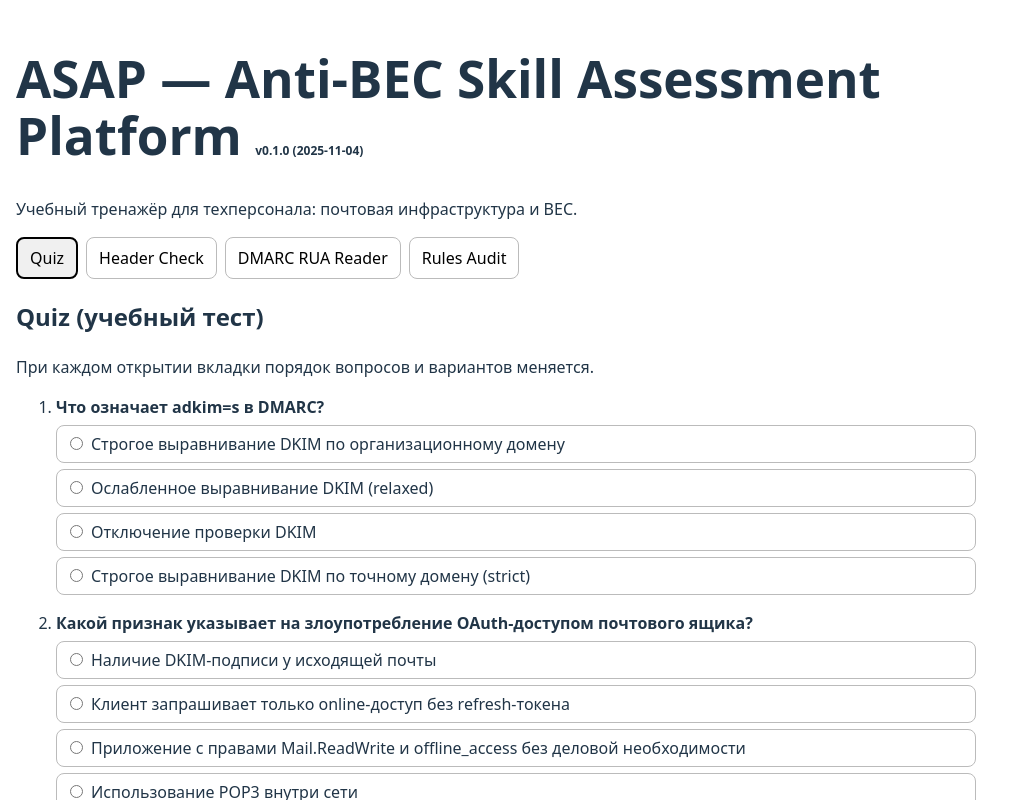
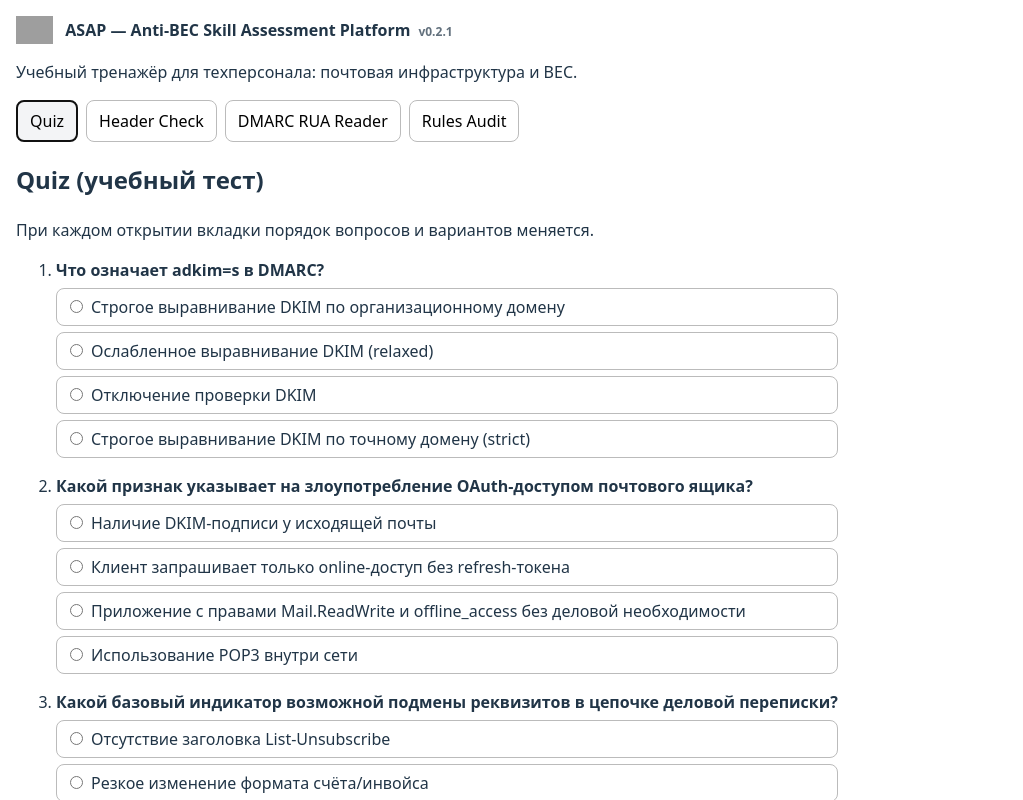
Before and after one commit to stechendehornisse/asap-trainer, a React (Vite) app: page / in a window 1280 px wide. Shown: the top 800 px of the page, without its empty margins (0-1023 px from the left). Built offline with nearby package versions, Linux system fonts and the light colour scheme; grey boxes are pictures that could not be loaded.

Commit message:
feat(ui): шапка с логотипом слева; версия без даты

```diff
--- a/src/App.tsx
+++ b/src/App.tsx
@@ -3,6 +3,8 @@ import Quiz from "./modules/Quiz";
 import HeaderCheck from "./modules/HeaderCheck";
 import DmarcReader from "./modules/DmarcReader";
 import RulesAudit from "./modules/RulesAudit";
+
+const VERSION = "v0.2.1"; // версия без даты
 
 const tabs = [
   { key: "quiz", label: "Quiz" },
@@ -13,14 +15,25 @@ const tabs = [
 
 export default function App() {
   const [active, setActive] = useState("quiz");
+
   return (
     <div style={{ maxWidth: 960, margin: "0 auto", padding: 16 }}>
-      <h1>
-        ASAP — Anti-BEC Skill Assessment Platform{" "}
-        <span style={{ fontSize: 12 }}>v0.1.0 (2025-11-04)</span>
-      </h1>
+      {/* Шапка с логотипом слева */}
+      <header style={{ display: "flex", alignItems: "center", gap: 12, margin: "0 0 12px" }}>
+        <img
+          src={`${import.meta.env.BASE_URL}logo.svg`}
+          alt="ASAP — anti-BEC trainer"
+          style={{ height: 28 }}
+        />
+        <div style={{ fontWeight: 800 }}>
+          ASAP — Anti-BEC Skill Assessment Platform
+          <span style={{ fontSize: 12, opacity: 0.7, marginLeft: 8 }}>{VERSION}</span>
+        </div>
+      </header>
+
       <p>Учебный тренажёр для техперсонала: почтовая инфраструктура и BEC.</p>
 
+      {/* Вкладки */}
       <div style={{ display: "flex", gap: 8, marginBottom: 16, flexWrap: "wrap" }}>
         {tabs.map((t) => (
           <button
@@ -29,8 +42,8 @@ export default function App() {
             style={{
               padding: "8px 12px",
               borderRadius: 8,
-              border: active === t.key ? "2px solid black" : "1px solid #bbb",
-              background: active === t.key ? "#f0f0f0" : "white",
+              border: active === t.key ? "2px solid #111" : "1px solid #bbb",
+              background: active === t.key ? "#f3f4f6" : "#fff",
               cursor: "pointer",
             }}
           >
@@ -39,6 +52,7 @@ export default function App() {
         ))}
       </div>
 
+      {/* Контент вкладок */}
       {active === "quiz" && <Quiz />}
       {active === "headers" && <HeaderCheck />}
       {active === "dmarc" && <DmarcReader />}
```
